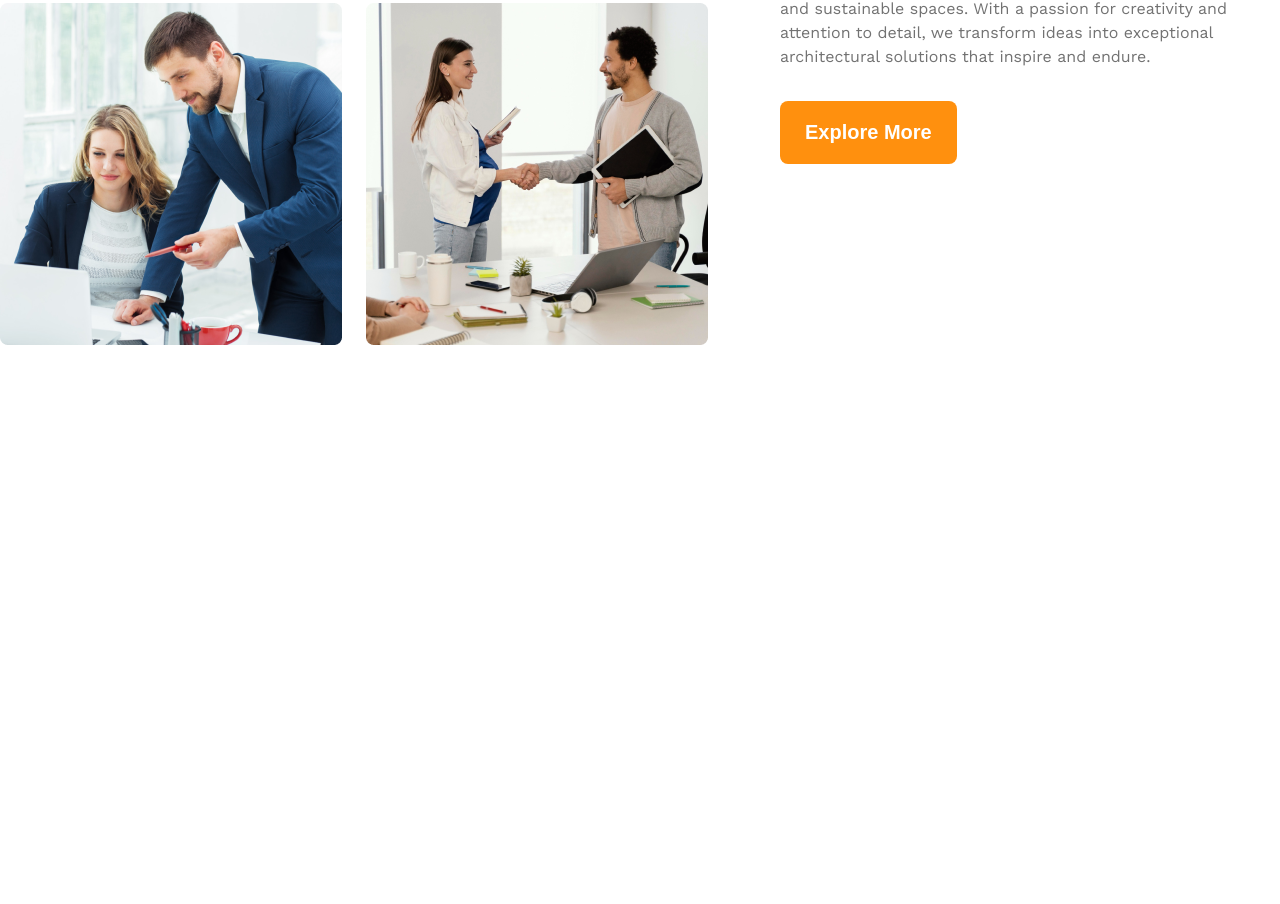
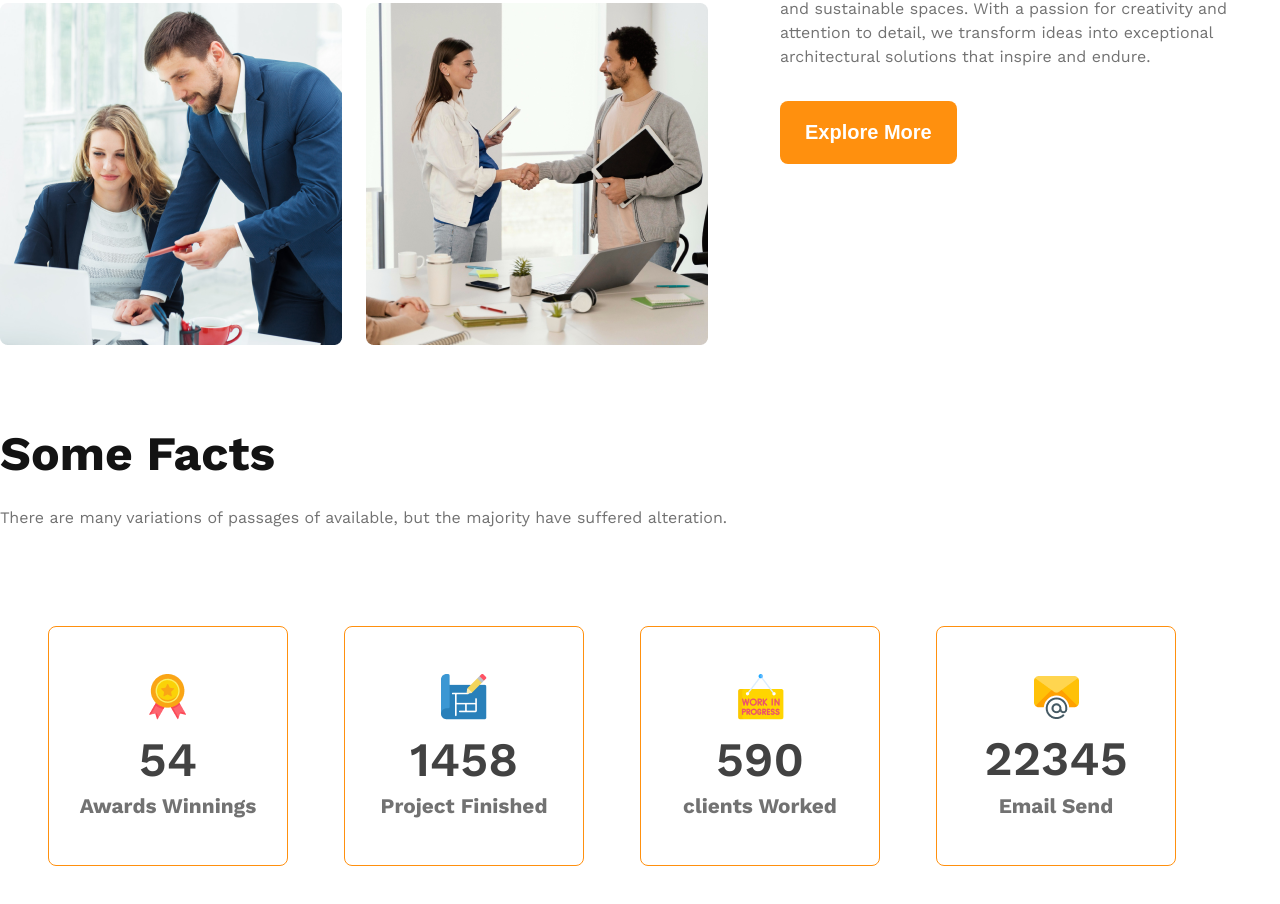
Before and after one commit to MdAlAmin1111/g3-architects-project, a plain HTML site: page index.html in a window 1280 px wide. Shown: the part 1718-2622 px from the top of the page. Before the commit the page ends 2143 px from the top, so only its background shows below. Drawn offline with nearby package versions, Linux system fonts and the light colour scheme.

Commit message:
added some facts section along with css for small and medium device

```diff
--- a/index.html
+++ b/index.html
@@ -42,6 +42,40 @@
                 <button class="primary-button">Explore More</button>
             </div>
         </section>
+        <section class="facts">
+            <h3 class="facts-title dark-1">Some Facts</h3>
+            <p class="facts-description dark-3">There are many variations of passages of  available, but the majority have suffered alteration.</p>
+            <div class="facts-cards">
+                <div class="facts-card">
+                    <div>
+                        <img src="./images/icons/ribon.png" alt="" class="card-icon">
+                        <h4 class="card-number">54</h4>
+                        <h5 class="card-name">Awards Winnings</h5>
+                    </div>
+                </div>
+                <div class="facts-card">
+                    <div>
+                        <img src="./images/icons/projects.png" alt="" class="card-icon">
+                        <h4 class="card-number">1458</h4>
+                        <h5 class="card-name">Project Finished</h5>
+                    </div>
+                </div>
+                <div class="facts-card">
+                    <div>
+                        <img src="./images/icons/customers.png" alt="" class="card-icon">
+                        <h4 class="card-number">590</h4>
+                        <h5 class="card-name">clients Worked</h5>
+                    </div>
+                </div>
+                <div class="facts-card">
+                    <div>
+                        <img src="./images/icons/email.png" alt="" class="card-icon">
+                        <h4 class="card-number">22345</h4>
+                        <h5 class="card-name">Email Send</h5>
+                    </div>
+                </div>
+            </div>
+        </section>
     </main>
     <footer></footer>
 </body>
--- a/styles/architects.css
+++ b/styles/architects.css
@@ -130,6 +130,43 @@ header{
     line-height: 1.5rem;
     margin-bottom: 2rem;
 }
+/* facts section styles */
+.facts-title{
+    font-size: 3rem;
+    font-weight: 700;
+    margin-bottom: 1.5rem;
+}
+.facts-description{
+    font-size: 1rem;
+    font-weight: 400;
+    line-height: 1.5rem;
+    margin-bottom: 1.5rem;
+}
+.facts-cards{
+    display: grid;
+    grid-template-columns: repeat(4, 1fr);
+    margin: 6rem 3rem;
+}
+.facts-card{
+    display: flex;
+    justify-content: center;
+    align-items: center;
+    width: 15rem;
+    height: 15rem;
+    border: 1px solid rgba(255, 144, 14, 1);
+    border-radius: 8px;
+    text-align: center;
+}
+.card-number{
+    font-size: 3rem;
+    color: rgba(66, 66, 66, 1);
+    margin: 0.4rem 0;
+    font-weight: 600;
+}
+.card-name{
+    color: rgba(114, 114, 114, 1);
+    font-size: 1.3rem;
+}
 
 
 
@@ -156,7 +193,16 @@ header{
     .quick-list-contents{
         text-align: center;
     }
+    .facts{
+        padding: 0 2rem;
+    }
+    .facts-cards{
+        grid-template-columns: 1fr;
+        gap: 3rem;
+    }
 }
+
+
 /* responsive media query for medium device */
 @media screen and (min-width: 576px) and (max-width: 992px){
     .navbar{
@@ -173,9 +219,13 @@ header{
         flex-direction: column;
     }
     .quick-list-images{
-        grid-template-columns: 1fr;
+        grid-template-columns: 1fr 1fr;
     }
     .quick-list-images > img{
         width: 100%;
     }
+    .facts-cards{
+        grid-template-columns: repeat(2, 1fr);
+        gap: 2rem;
+    }
 }
```
